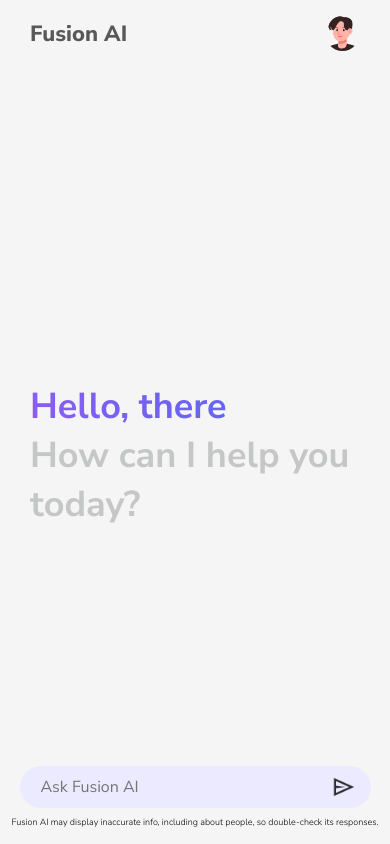
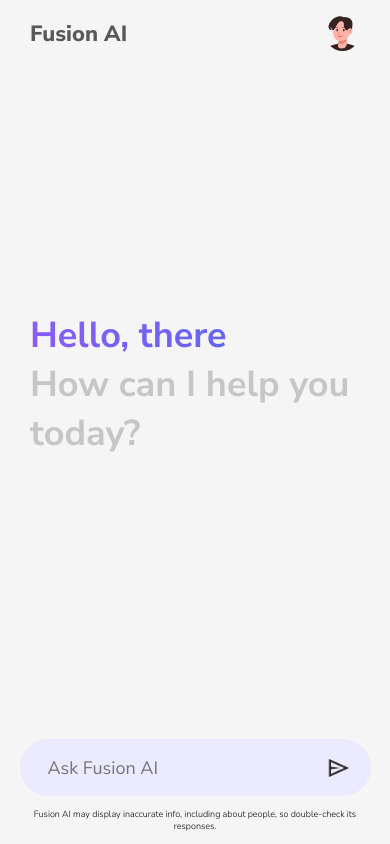
Before and after one commit to armanulhaq/fusion, a React (Vite) app: page / in a window 390 px wide. Built offline with nearby package versions, Linux system fonts and the light colour scheme.

Commit message:
fix sidebar

```diff
--- a/src/components/Input/input.css
+++ b/src/components/Input/input.css
@@ -24,13 +24,14 @@
     font-weight: 300;
 }
 .input-container {
-    position: fixed;
-    bottom: 0;
-    left: 0;
-    right: 0;
-    padding: 10px 0;
+    flex: 1;
+    min-height: 15vh;
+    display: flex;
+    flex-direction: column;
+    align-items: center;
+    position: relative;
     background-color: #f6f5f5;
-    z-index: 100;
+    justify-content: flex-end;
 }
 
 .search-box {
@@ -39,29 +40,26 @@
     justify-content: space-between;
     gap: 20px;
     width: 60%;
-    margin: 0 auto;
     background-color: #ebeaff;
-    padding: 8px 20px;
+    padding: 10px 20px;
     border-radius: 50px;
 }
 
 @media screen and (max-width: 767px) {
-    .input-container {
-        padding: 8px 0;
+    .search-box {
+        display: flex;
+        align-items: center;
+        justify-content: space-between;
+        gap: 20px;
+        width: 90%;
+        background-color: #ebeaff;
+        padding: 10px 20px;
+        border-radius: 50px;
     }
-
-    .search-box {
-        width: 90%;
-        padding: 6px 15px;
-    }
-
-    .search-box input {
-        font-size: 16px;
-        padding: 6px;
-    }
-
     .bottom-info {
         font-size: 9px;
-        margin: 8px 0;
+        margin: 12px;
+        text-align: center;
+        font-weight: 300;
     }
 }
--- a/src/components/Main/response.module.css
+++ b/src/components/Main/response.module.css
@@ -12,6 +12,10 @@
     height: 75dvh;
     overflow-y: auto;
     padding: 0 5%;
+}
+
+.mainContainer::-webkit-scrollbar {
+    display: none;
 }
 
 .querySection {
@@ -35,7 +39,7 @@
 
 .responseContainer {
     background-color: #ebeaff;
-    padding: 20px;
+    padding: 30px 50px;
     border-radius: 14px;
 }
 
--- a/src/components/Sidebar/sidebar.css
+++ b/src/components/Sidebar/sidebar.css
@@ -4,7 +4,15 @@
     flex-direction: column;
     justify-content: space-between;
     background-color: #ebeaff;
-    padding: 25px 15px;
+    padding: 10px 10px;
+    width: 80px; /* Default collapsed width */
+    transition: width 0.3s ease;
+}
+
+/* When expanded */
+.sidebar:has(.recent) {
+    width: 250px; /* Fixed expanded width */
+    padding: 10px 25px;
 }
 
 .sidebar img {
@@ -13,8 +21,9 @@
 
 .menu {
     display: block;
-    margin-left: 10px;
     cursor: pointer;
+    width: 24px; /* Increased from 20px */
+    height: 24px; /* Added to maintain aspect ratio */
 }
 
 .new-chat {
```
